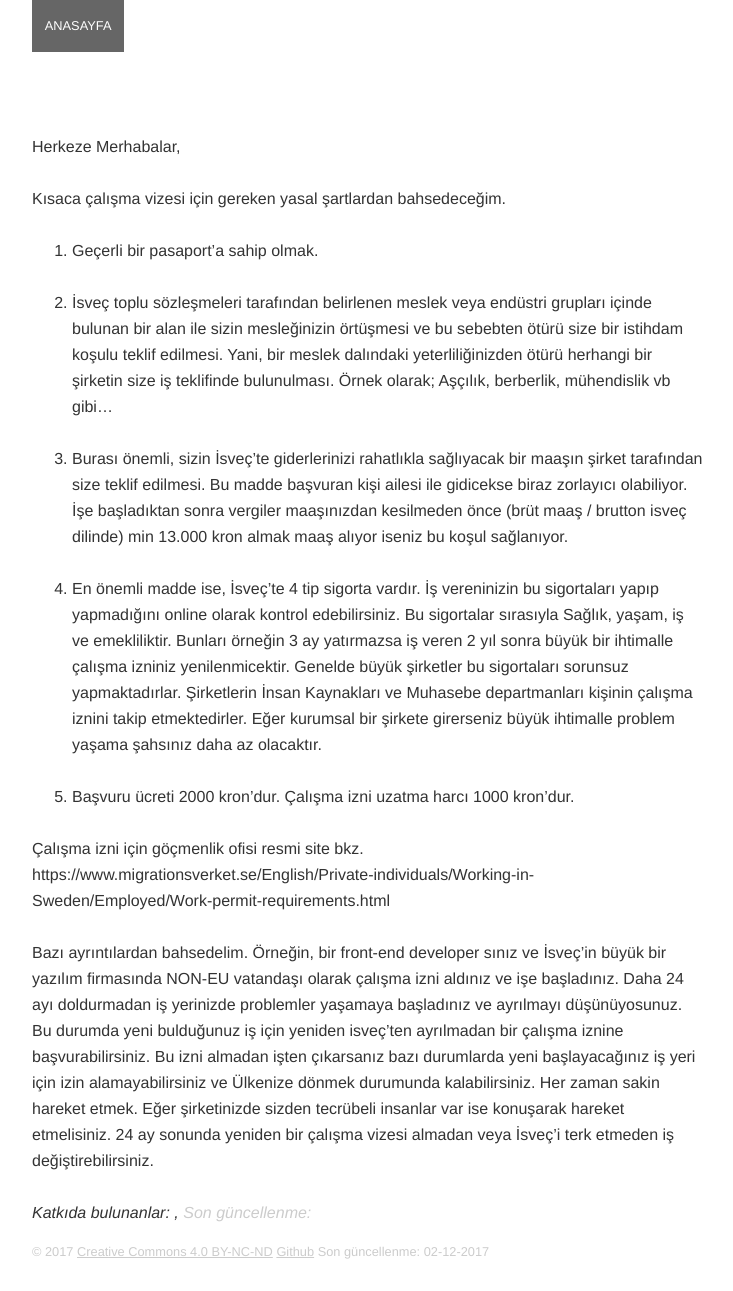
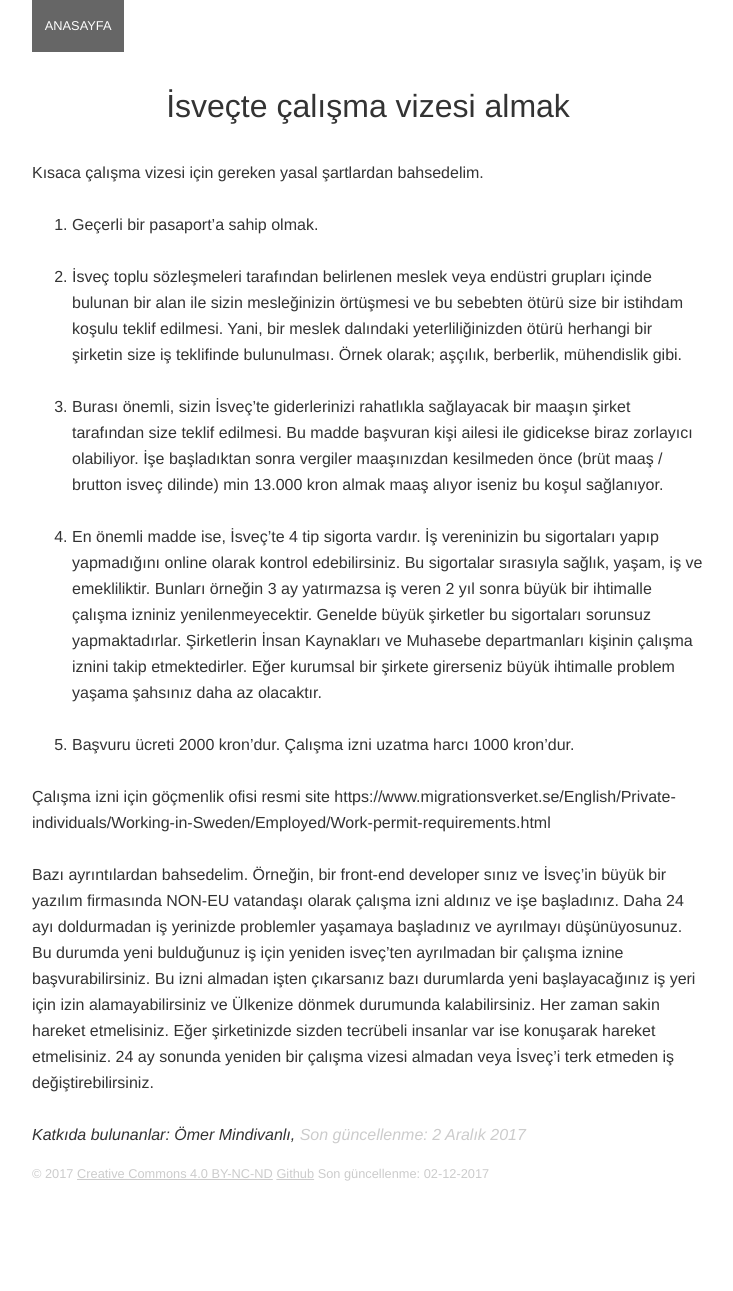
Before and after one commit to o/yurtdisinda-calismak-wiki, a Jekyll site: the page built from sw/isvec-calisma-vizesi-alma.md, in a window 1280 px wide. Shown: the whole page, without its empty margins (272-1005 px from the left). Built offline with Jekyll 4.4.1, drawn with Linux system fonts in a browser that asks for light colours; our own code applies the rules of GitHub Pages for plain Markdown files; after the commit the page ends 1213 px from its top, so only the background shows below that.

Commit message:
YAML front matter duzenlemesi

```diff
--- a/index.html
+++ b/index.html
@@ -37,7 +37,7 @@ description: Yurtdışında çalışmak konusunda bilgi alabileceğiniz belgeler
     </ul>
     <h3>İsveç</h3>
     <ul>
-        <li><a href="/sw/genel-bilgiler/">Genel Bilgiler</a></li>
+        <li><a href="/sw/genel-bilgiler/">Genel bilgiler</a></li>
         <li><a href="/sw/isvecte-barinma/">İsveçte barınma</a></li>
         <li><a href="/sw/isvec-calisma-vizesi-alma/">İsveçte çalışma vizesi almak</a></li>
     </ul>
--- a/sw/isvec-calisma-vizesi-alma.md
+++ b/sw/isvec-calisma-vizesi-alma.md
@@ -1,19 +1,24 @@
-Herkeze Merhabalar,
+---
+layout: page
+title: İsveçte çalışma vizesi almak
+contributors: Ömer Mindivanlı
+updated_at: 2 Aralık 2017
+permalink: /sw/isvec-calisma-vizesi-alma/
+description: İsveçte barınma ve ev kiralama süreci ile ilgili bilgiler
+---
 
-Kısaca çalışma vizesi için gereken yasal şartlardan bahsedeceğim.
+Kısaca çalışma vizesi için gereken yasal şartlardan bahsedelim.
 
 1. Geçerli bir pasaport'a sahip olmak.
 
-2. İsveç toplu sözleşmeleri tarafından belirlenen meslek veya endüstri grupları içinde bulunan bir alan ile sizin mesleğinizin örtüşmesi ve bu sebebten ötürü size bir istihdam koşulu teklif edilmesi. Yani, bir meslek dalındaki yeterliliğinizden ötürü herhangi bir şirketin size iş teklifinde bulunulması. Örnek olarak; Aşçılık, berberlik, mühendislik vb gibi...
+2. İsveç toplu sözleşmeleri tarafından belirlenen meslek veya endüstri grupları içinde bulunan bir alan ile sizin mesleğinizin örtüşmesi ve bu sebebten ötürü size bir istihdam koşulu teklif edilmesi. Yani, bir meslek dalındaki yeterliliğinizden ötürü herhangi bir şirketin size iş teklifinde bulunulması. Örnek olarak; aşçılık, berberlik, mühendislik gibi.
 
-3. Burası önemli, sizin İsveç'te giderlerinizi rahatlıkla sağlıyacak bir maaşın şirket tarafından size teklif edilmesi. Bu madde başvuran kişi ailesi ile gidicekse biraz zorlayıcı olabiliyor. İşe başladıktan sonra vergiler maaşınızdan kesilmeden önce (brüt maaş / brutton isveç dilinde) min 13.000 kron almak maaş alıyor iseniz bu koşul sağlanıyor.
+3. Burası önemli, sizin İsveç'te giderlerinizi rahatlıkla sağlayacak bir maaşın şirket tarafından size teklif edilmesi. Bu madde başvuran kişi ailesi ile gidicekse biraz zorlayıcı olabiliyor. İşe başladıktan sonra vergiler maaşınızdan kesilmeden önce (brüt maaş / brutton isveç dilinde) min 13.000 kron almak maaş alıyor iseniz bu koşul sağlanıyor.
 
-4. En önemli madde ise, İsveç'te 4 tip sigorta vardır. İş vereninizin bu sigortaları yapıp yapmadığını online olarak kontrol edebilirsiniz. Bu sigortalar sırasıyla Sağlık, yaşam, iş ve emekliliktir. Bunları örneğin 3 ay yatırmazsa iş veren 2 yıl sonra büyük bir ihtimalle çalışma izniniz yenilenmicektir. Genelde büyük şirketler bu sigortaları sorunsuz yapmaktadırlar. Şirketlerin İnsan Kaynakları ve Muhasebe departmanları kişinin çalışma iznini takip etmektedirler. Eğer kurumsal bir şirkete girerseniz büyük ihtimalle problem yaşama şahsınız daha az olacaktır.
+4. En önemli madde ise, İsveç'te 4 tip sigorta vardır. İş vereninizin bu sigortaları yapıp yapmadığını online olarak kontrol edebilirsiniz. Bu sigortalar sırasıyla sağlık, yaşam, iş ve emekliliktir. Bunları örneğin 3 ay yatırmazsa iş veren 2 yıl sonra büyük bir ihtimalle çalışma izniniz yenilenmeyecektir. Genelde büyük şirketler bu sigortaları sorunsuz yapmaktadırlar. Şirketlerin İnsan Kaynakları ve Muhasebe departmanları kişinin çalışma iznini takip etmektedirler. Eğer kurumsal bir şirkete girerseniz büyük ihtimalle problem yaşama şahsınız daha az olacaktır.
 
 5. Başvuru ücreti 2000 kron'dur. Çalışma izni uzatma harcı 1000 kron'dur.
 
-Çalışma izni için göçmenlik ofisi resmi site bkz.
-https://www.migrationsverket.se/English/Private-individuals/Working-in-Sweden/Employed/Work-permit-requirements.html
+Çalışma izni için göçmenlik ofisi resmi site https://www.migrationsverket.se/English/Private-individuals/Working-in-Sweden/Employed/Work-permit-requirements.html
 
-
-Bazı ayrıntılardan bahsedelim. Örneğin, bir front-end developer sınız ve İsveç'in büyük bir yazılım firmasında NON-EU vatandaşı olarak çalışma izni aldınız ve işe başladınız. Daha 24 ayı doldurmadan iş yerinizde problemler yaşamaya başladınız ve ayrılmayı düşünüyosunuz. Bu durumda yeni bulduğunuz iş için yeniden isveç'ten ayrılmadan bir çalışma iznine başvurabilirsiniz. Bu izni almadan işten çıkarsanız bazı durumlarda yeni başlayacağınız iş yeri için izin alamayabilirsiniz ve Ülkenize dönmek durumunda kalabilirsiniz. Her zaman sakin hareket etmek. Eğer şirketinizde sizden tecrübeli insanlar var ise konuşarak hareket etmelisiniz. 24 ay sonunda yeniden bir çalışma vizesi almadan veya İsveç'i terk etmeden iş değiştirebilirsiniz.
+Bazı ayrıntılardan bahsedelim. Örneğin, bir front-end developer sınız ve İsveç'in büyük bir yazılım firmasında NON-EU vatandaşı olarak çalışma izni aldınız ve işe başladınız. Daha 24 ayı doldurmadan iş yerinizde problemler yaşamaya başladınız ve ayrılmayı düşünüyosunuz. Bu durumda yeni bulduğunuz iş için yeniden isveç'ten ayrılmadan bir çalışma iznine başvurabilirsiniz. Bu izni almadan işten çıkarsanız bazı durumlarda yeni başlayacağınız iş yeri için izin alamayabilirsiniz ve Ülkenize dönmek durumunda kalabilirsiniz. Her zaman sakin hareket etmelisiniz. Eğer şirketinizde sizden tecrübeli insanlar var ise konuşarak hareket etmelisiniz. 24 ay sonunda yeniden bir çalışma vizesi almadan veya İsveç'i terk etmeden iş değiştirebilirsiniz.
```
